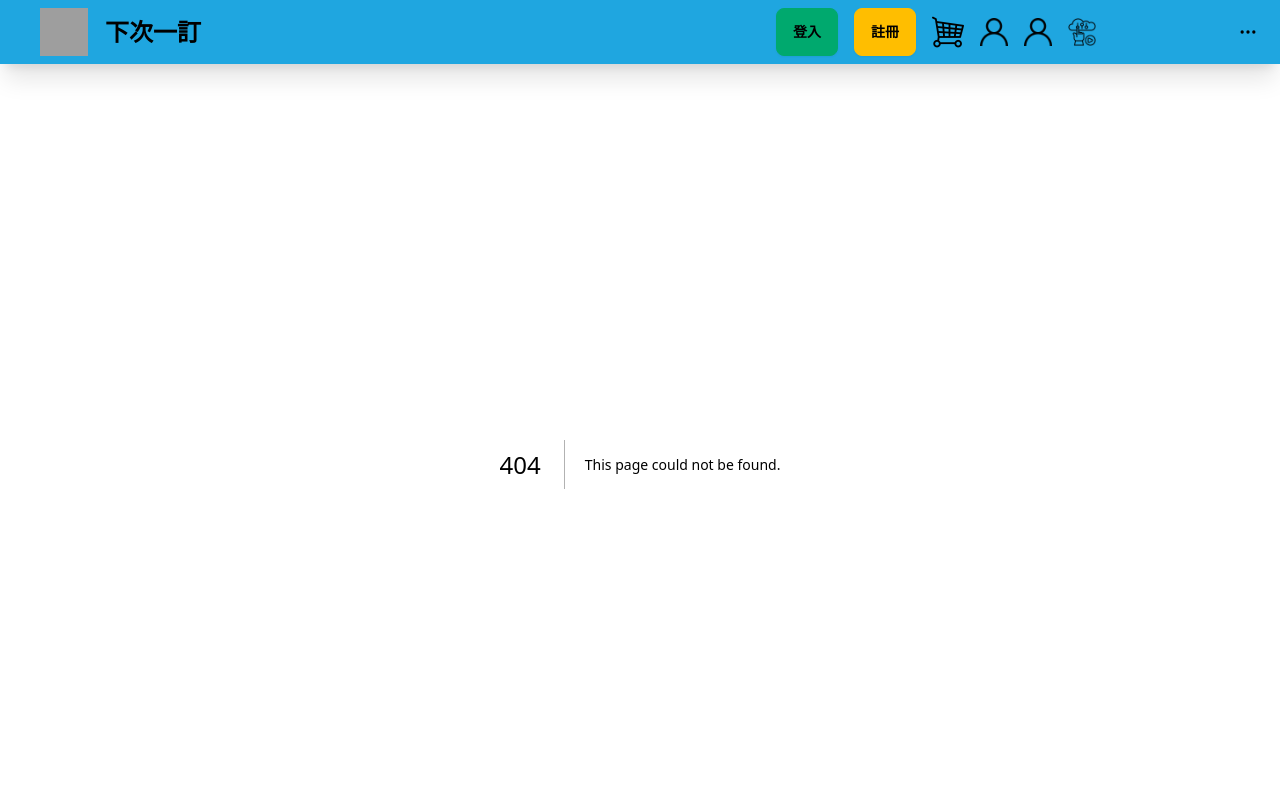
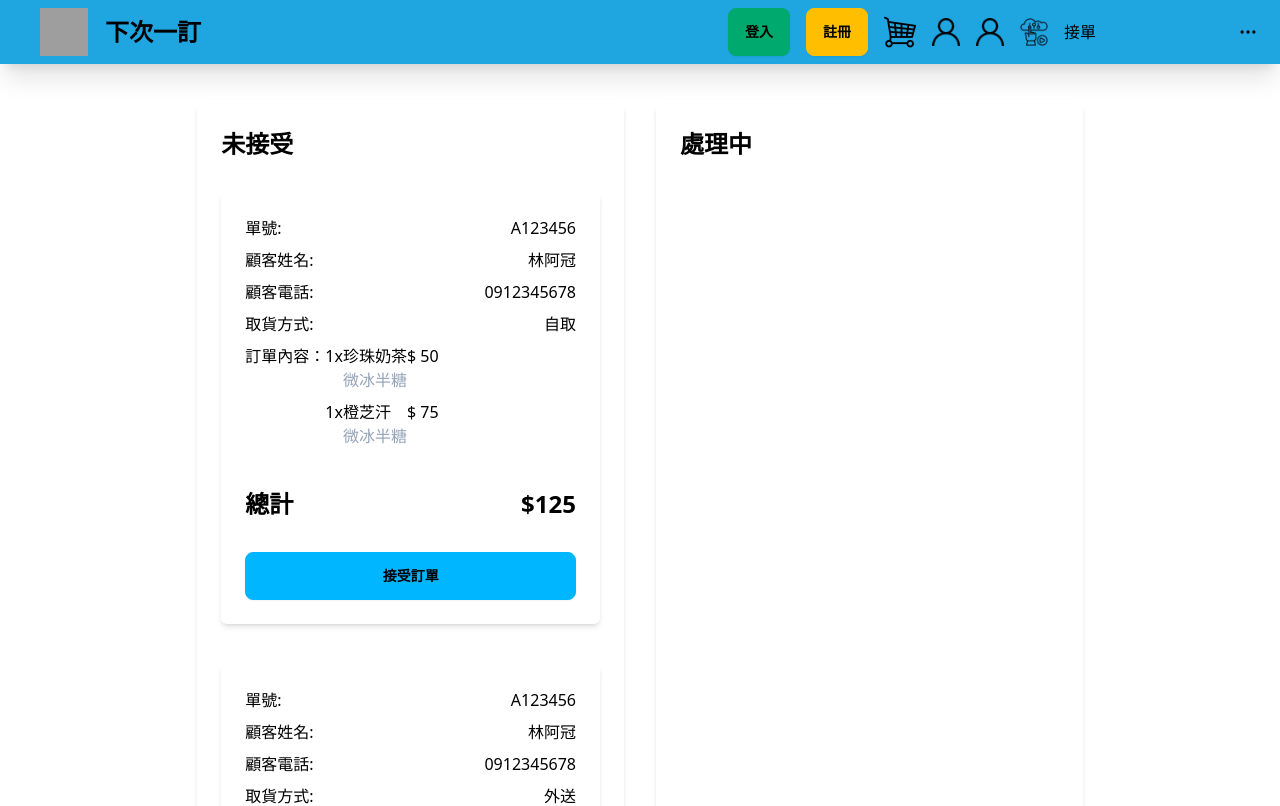
Before and after one commit to EricLin0619/drinks-website, a Next.js app: page /orderManagement in a window 1280 px wide. Before the commit this address had no page. Shown: the top 806 px of the page. Built offline with nearby package versions, Linux system fonts and the light colour scheme; grey boxes are pictures that could not be loaded.

Commit message:
feat: unaccptedCard

```diff
--- /dev/null
+++ b/src/app/orderManagement/components/unaccptedOrderCard.tsx
@@ -0,0 +1,55 @@
+import { UnaccptedOrderCardType } from "@/type";
+
+function UnaccptedOrderCard(props: UnaccptedOrderCardType) {
+  let totalPrice = 0;
+  for (let i = 0; i < props.content.length; i++) {
+    totalPrice += props.content[i].price;
+  }
+  return (
+    <div className="w-full shadow-md rounded-md p-6 text-black">
+      <div className="flex justify-between mb-2">
+        <p>單號:</p>
+        <p>{props.orderNumber}</p>
+      </div>
+      <div className="flex justify-between mb-2">
+        <p>顧客姓名:</p>
+        <p>{props.customerName}</p>
+      </div>
+      <div className="flex justify-between mb-2">
+        <p>顧客電話:</p>
+        <p>{props.phone}</p>
+      </div>
+      <div className="flex justify-between mb-2">
+        <p>取貨方式:</p>
+        <p>{props.method}</p>
+      </div>
+      <div className="flex">
+        <p>訂單內容：</p>
+        <div>
+          {props.content.map((item) => {
+            return (
+              <div className="flex w-full mb-2">
+                <p>{item.quantity}x </p>
+                <div>
+                  <p>{item.name}</p>
+                  <p className="text-slate-400">
+                    {item.ice}
+                    {item.sugar}
+                  </p>
+                </div>
+                <p className="ml-auto">$ {item.price}</p>
+              </div>
+            );
+          })}
+        </div>
+      </div>
+      <div className="flex items-center justify-between mt-8">
+        <p className="text-2xl font-bold">總計</p>
+        <p className="text-2xl font-bold">${totalPrice}</p>
+      </div>
+      <button className="btn btn-info w-full mt-8">接受訂單</button>
+    </div>
+  );
+}
+
+export default UnaccptedOrderCard;
--- /dev/null
+++ b/src/app/orderManagement/page.tsx
@@ -0,0 +1,32 @@
+import UnaccptedOrderCard from "./components/unaccptedOrderCard";
+import unacceptedOrderTestData from "./unacceptedOrdertestData.json"
+
+function Page() {
+  return (
+    <main className="flex mx-auto w-full justify-center">
+      <section className="w-1/3 shadow-md rounded-md mt-10 p-6 mr-8">
+        <p className="text-2xl font-bold text-black mb-8">未接受</p>
+        <div className="grid grid-cols-1 gap-10">
+
+        {unacceptedOrderTestData.map((order, index) => {
+            return (
+                <UnaccptedOrderCard
+                key={index}
+                orderNumber={order.orderNumber}
+                customerName={order.customerName}
+                phone={order.customerPhone}
+                method={order.method}
+                content={order.content}
+                />
+            );
+        })}
+        </div>
+      </section>
+      <section className="w-1/3 shadow-md rounded-md mt-10 p-6">
+        <p className="text-2xl font-bold text-black mb-8">處理中</p>
+      </section>
+    </main>
+  );
+}
+
+export default Page;
--- /dev/null
+++ b/src/app/orderManagement/unacceptedOrdertestData.json
@@ -0,0 +1,44 @@
+[{
+    "orderNumber":"A123456",
+    "customerName":"林阿冠",
+    "customerPhone":"0912345678",
+    "method":"自取",
+    "content":[
+     {
+        "name":"珍珠奶茶",
+        "price":50,
+        "quantity":1,
+        "ice":"微冰",
+        "sugar":"半糖"
+     },
+     {
+        "name":"橙芝汗",
+        "price":75,
+        "quantity":1,
+        "ice":"微冰",
+        "sugar":"半糖"
+     }
+    ]
+},
+{
+    "orderNumber":"A123456",
+    "customerName":"林阿冠",
+    "customerPhone":"0912345678",
+    "method":"外送",
+    "content":[
+     {
+        "name":"珍珠奶茶",
+        "price":50,
+        "quantity":1,
+        "ice":"微冰",
+        "sugar":"半糖"
+     },
+     {
+        "name":"橙芝汗",
+        "price":75,
+        "quantity":1,
+        "ice":"微冰",
+        "sugar":"半糖"
+     }
+    ]
+}]
--- a/src/app/shoppingCart/page.tsx
+++ b/src/app/shoppingCart/page.tsx
@@ -1,11 +1,15 @@
+"use client"
+import { useRouter } from "next/navigation";
+
 function Page() {
+  const router = useRouter();
   return (
     <main className="w-2/3 mx-auto flex mt-10">
       <section className="w-1/2 mr-4">
         <div className="rounded-md shadow-md p-6">
           <div className="flex items-center justify-between">
             <p className="text-2xl font-bold text-black">送餐地址</p>
-            <p className="text-red-300 font-bold cursor-pointer">更改地址</p>
+            <p className="text-red-300 font-bold cursor-pointer" onClick={()=>{router.push("./userData")}}>更改地址</p>
           </div>
           <p className="text-black mt-8">桃園市中壢區中大路300號</p>
           <p className="text-sm">
@@ -16,17 +20,41 @@ function Page() {
         </div>
         <div className="rounded-md shadow-md p-6 mt-8">
           <p className="text-2xl font-bold text-black">送達時間</p>
-          <input type="date" id="birthday" name="birthday" className="p-2 shadow-md rounded bg-slate-200 text-black mt-4 mr-4"></input>
-          <input type="time" id="appt" name="appt" min="09:00" max="18:00"  className="p-2 shadow-md rounded bg-slate-200 text-black" required />
+          <input
+            type="date"
+            id="birthday"
+            name="birthday"
+            className="p-2 shadow-md rounded bg-slate-200 text-black mt-4 mr-4"
+          ></input>
+          <input
+            type="time"
+            id="appt"
+            name="appt"
+            min="09:00"
+            max="18:00"
+            className="p-2 shadow-md rounded bg-slate-200 text-black"
+            required
+          />
         </div>
         <div className="rounded-md shadow-md p-6 mt-8">
           <div className="flex items-center justify-between">
             <p className="text-2xl font-bold text-black">個人資料</p>
-            <p className="text-red-300 font-bold cursor-pointer">更改資料</p>
+            <p className="text-red-300 font-bold cursor-pointer" onClick={()=>{router.push("./userData")}}>
+              更改資料
+            </p>
           </div>
           <p className="mt-8">林阿冠</p>
           <p>0957893756</p>
           <p>1234@gmail.com</p>
+        </div>
+        <div className="rounded-md shadow-md p-6 mt-8">
+          <p className="text-2xl font-bold text-black">優惠卷</p>
+          <input
+            type="text"
+            name="coupon"
+            placeholder="輸入優惠卷代碼"
+            className="p-2 rounded-md bg-white shadow-md mt-4 text-black"
+          />
         </div>
         <div className="rounded-md shadow-md p-6 mt-8">
           <p className="text-2xl font-bold text-black">付款方式</p>
@@ -47,7 +75,9 @@ function Page() {
             <p className="text-black">Line pay</p>
           </div>
         </div>
-        <button className="btn btn-info mt-8 w-full text-center">完成並付款</button>
+        <button className="btn btn-info mt-8 w-full text-center">
+          完成並付款
+        </button>
       </section>
       <section className="w-1/2 shadow-md rounded-md p-6 flex flex-col">
         <div className="">
--- a/src/components/navbar.tsx
+++ b/src/components/navbar.tsx
@@ -50,6 +50,7 @@ export default function Navbar() {
             <img src="./user.png" alt="shopping-cart" className='w-7 h-7 cursor-pointer ml-4' onClick={()=>{router.push("./userData")}}/>
             <img src="./user.png" alt="shopping-cart" className='w-7 h-7 cursor-pointer ml-4' onClick={()=>{router.push("./Userhistory")}}/>
             <img src="./store.png" alt="shopping-cart" className='w-7 h-7 cursor-pointer ml-4' onClick={()=>{router.push("./store")}}/>
+            <span className="cursor-pointer text-black ml-4" onClick={()=>{router.push("./orderManagement")}}>接單</span>
           </>
           :
           <>
```
Also changed, not shown: src/type.ts (+8 -0 lines).
